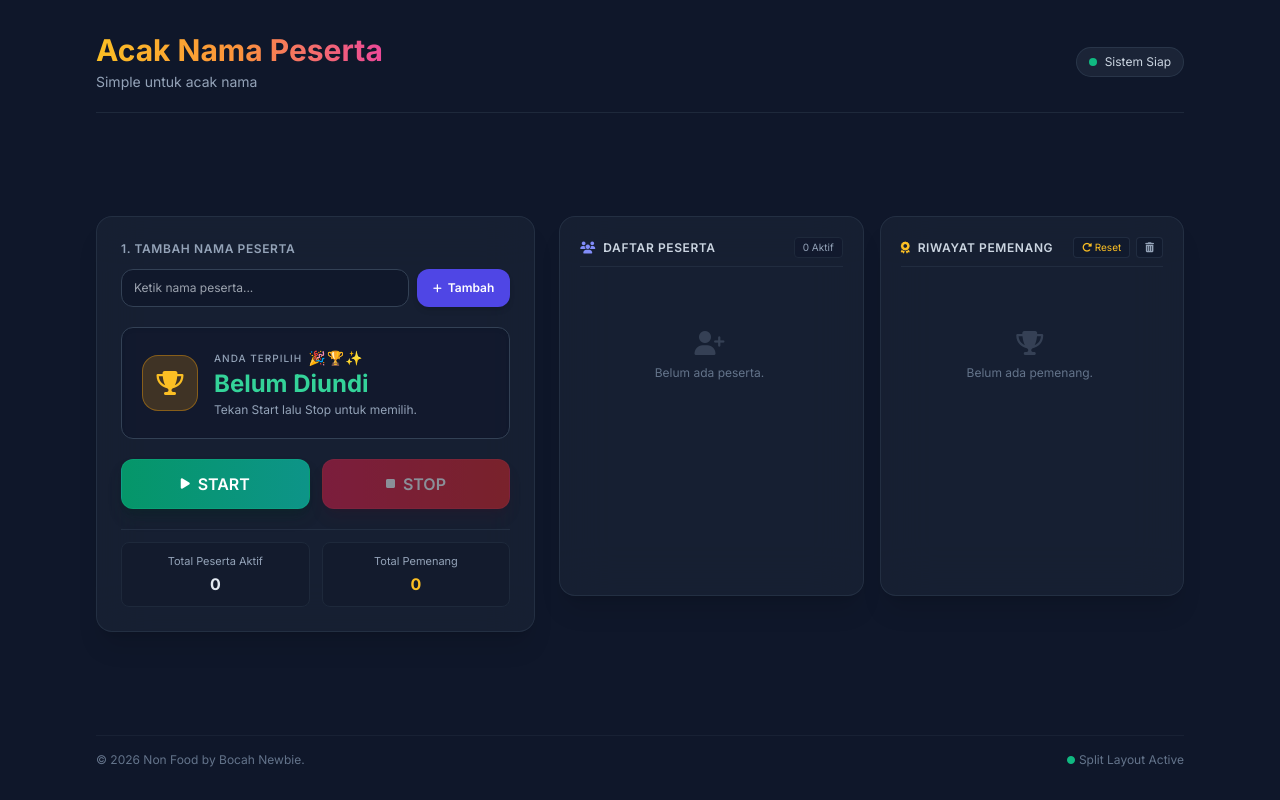
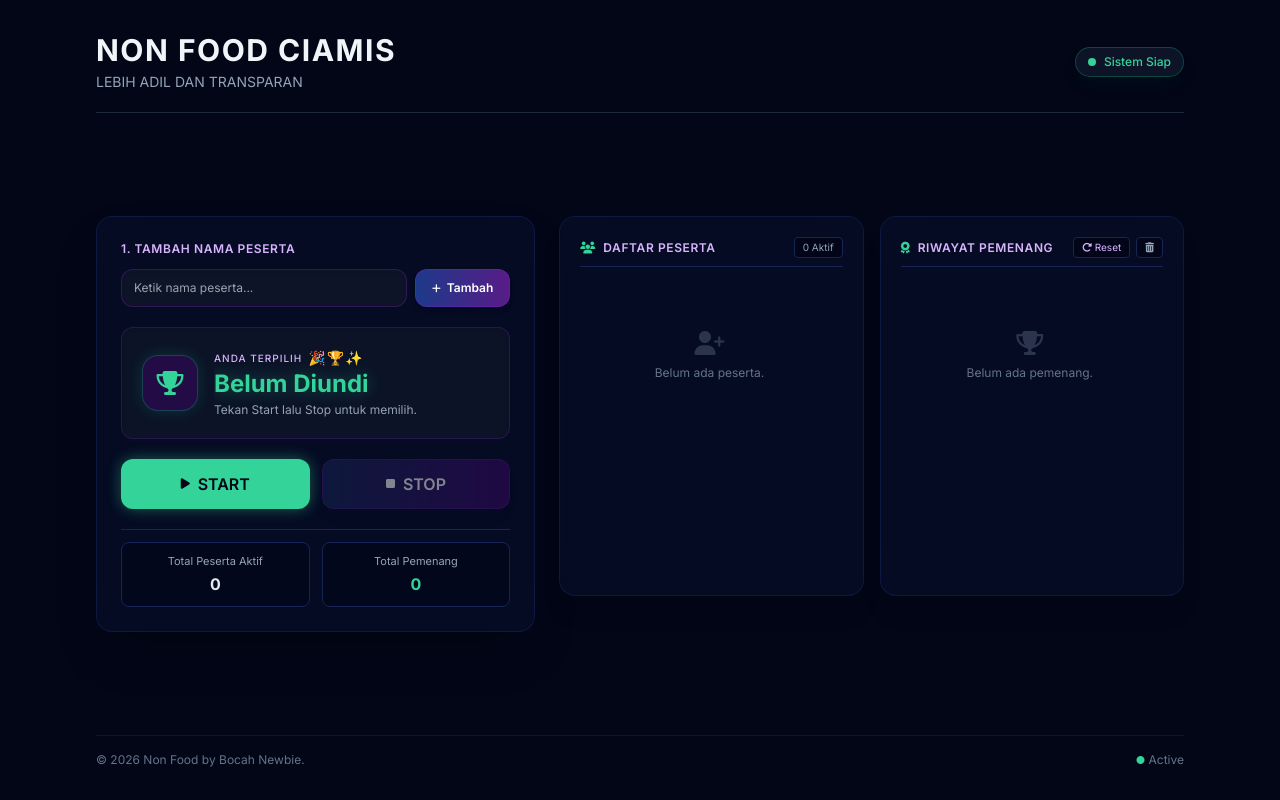
Before and after one commit to BocahNewbie/telegram, a plain HTML site: page index.html in a window 1280 px wide. Drawn offline with nearby package versions, Linux system fonts and the light colour scheme.

Commit message:
Update index.html

```diff
--- a/index.html
+++ b/index.html
@@ -1,5 +1,5 @@
 <!DOCTYPE html>
-<html lang="id" class="h-full bg-slate-900 text-slate-100">
+<html lang="id" class="h-full bg-slate-950 text-slate-100">
 <head>
     <meta charset="UTF-8">
     <meta name="viewport" content="width=device-width, initial-scale=1.0">
@@ -24,53 +24,54 @@
         }
     </script>
 </head>
-<body class="h-full font-sans antialiased bg-slate-900 text-slate-100 flex flex-col justify-between selection:bg-amber-500 selection:text-white relative">
+<body class="h-full font-sans antialiased bg-slate-950 text-slate-100 flex flex-col justify-between selection:bg-emerald-500 selection:text-white relative">
 
     <!-- Container Utama -->
     <div class="min-h-full flex flex-col justify-between p-4 sm:p-6 md:p-8 max-w-6xl mx-auto w-full">
 
-        <!-- Header -->
+        <!-- Header dengan Efek Neon Kelap-Kelip -->
         <header class="mb-6 sm:mb-8 text-center sm:text-left flex flex-col sm:flex-row items-center justify-between gap-4 border-b border-slate-800 pb-5">
             <div>
-                <h1 class="text-2xl sm:text-3xl font-bold bg-gradient-to-r from-amber-400 via-orange-400 to-pink-500 bg-clip-text text-transparent">
-                    Acak Nama Peserta
+                <!-- Judul Neon Kelap-Kelip (Biru Dongker, Ungu Dop, Hijau Neon) -->
+                <h1 class="text-2xl sm:text-3xl font-extrabold neon-title tracking-wider">
+                    NON FOOD CIAMIS
                 </h1>
-                <p class="text-xs sm:text-sm text-slate-400 mt-1">Simple untuk acak nama</p>
+                <p class="text-xs sm:text-sm text-slate-400 mt-1">LEBIH ADIL DAN TRANSPARAN</p>
             </div>
-            <div class="flex items-center gap-2 bg-slate-800/80 px-3 py-1.5 rounded-full border border-slate-700/60 text-xs text-slate-300">
-                <span class="w-2 h-2 rounded-full bg-emerald-500 animate-ping"></span>
-                <span>Sistem Siap</span>
+            <div class="flex items-center gap-2 bg-slate-900/90 px-3 py-1.5 rounded-full border border-emerald-500/30 text-xs text-slate-300 shadow-lg shadow-emerald-950/20">
+                <span class="w-2 h-2 rounded-full bg-emerald-400 animate-ping"></span>
+                <span class="text-emerald-400 font-medium">Sistem Siap</span>
             </div>
         </header>
 
         <!-- Main Content Grid -->
         <main class="grid grid-cols-1 lg:grid-cols-12 gap-6 my-auto">
 
-            <!-- Panel Kontrol & Input Peserta (Lg: 5 cols) -->
-            <section class="lg:col-span-5 bg-slate-800/50 backdrop-blur-xl border border-slate-700/50 rounded-2xl p-5 sm:p-6 shadow-xl flex flex-col justify-between gap-5">
+            <!-- Panel Kontrol & Input Peserta -->
+            <section class="lg:col-span-5 bg-blue-950/20 backdrop-blur-xl border border-blue-900/30 rounded-2xl p-5 sm:p-6 shadow-2xl flex flex-col justify-between gap-5">
                 <div>
-                    <h2 class="text-xs font-semibold uppercase tracking-wider text-slate-400 mb-3">1. Tambah Nama Peserta</h2>
+                    <h2 class="text-xs font-semibold uppercase tracking-wider text-purple-300 mb-3">1. Tambah Nama Peserta</h2>
                     <div class="flex gap-2">
-                        <input type="text" id="inputNamaSatuan" class="flex-1 bg-slate-900/80 border border-slate-700 rounded-xl px-3 py-2.5 text-xs text-slate-200 focus:outline-none focus:border-amber-500 transition-colors" placeholder="Ketik nama peserta...">
-                        <button onclick="tambahPeserta()" class="px-4 py-2.5 bg-indigo-600 hover:bg-indigo-500 text-white font-semibold text-xs rounded-xl transition-all flex items-center gap-1.5 shadow-md">
+                        <input type="text" id="inputNamaSatuan" class="flex-1 bg-slate-900/90 border border-purple-900/50 rounded-xl px-3 py-2.5 text-xs text-slate-200 focus:outline-none focus:border-emerald-400 transition-colors shadow-inner" placeholder="Ketik nama peserta...">
+                        <button onclick="tambahPeserta()" class="px-4 py-2.5 bg-gradient-to-r from-blue-900 to-purple-900 hover:from-blue-800 hover:to-purple-800 text-white font-semibold text-xs rounded-xl transition-all flex items-center gap-1.5 shadow-md border border-purple-700/40">
                             <i class="fa-solid fa-plus text-[10px]"></i>
                             <span>Tambah</span>
                         </button>
                     </div>
                 </div>
 
-                <!-- Status Kartu Pemenang Utama (Header Animasi) -->
-                <div id="statusCard" class="relative overflow-hidden rounded-xl border p-5 transition-all duration-300 bg-slate-900/60 border-slate-700 shadow-inner">
+                <!-- Status Kartu Pemenang Utama -->
+                <div id="statusCard" class="relative overflow-hidden rounded-xl border p-5 transition-all duration-300 bg-slate-900/80 border-purple-900/40 shadow-inner">
                     <div class="flex items-center gap-4">
-                        <div id="statusIconBg" class="relative flex items-center justify-center w-14 h-14 rounded-2xl bg-amber-500/20 text-amber-400 border border-amber-500/40">
+                        <div id="statusIconBg" class="relative flex items-center justify-center w-14 h-14 rounded-2xl bg-purple-950/50 text-emerald-400 border border-emerald-500/30 shadow-[0_0_15px_rgba(16,185,129,0.2)]">
                             <i id="statusIcon" class="fa-solid fa-trophy text-2xl"></i>
                         </div>
                         <div class="overflow-hidden">
-                            <div class="text-[10px] font-medium text-slate-400 uppercase tracking-widest flex items-center gap-1.5">
+                            <div class="text-[10px] font-medium text-purple-300 uppercase tracking-widest flex items-center gap-1.5">
                                 <span>Anda Terpilih</span>
                                 <span id="emojiBadge" class="text-sm">🎉🏆✨</span>
                             </div>
-                            <div id="statusText" class="text-xl sm:text-2xl font-extrabold text-emerald-400 truncate transition-all">Belum Diundi</div>
+                            <div id="statusText" class="text-xl sm:text-2xl font-extrabold text-emerald-400 truncate transition-all drop-shadow-[0_0_8px_rgba(16,185,129,0.4)]">Belum Diundi</div>
                             <p id="statusDesc" class="text-xs text-slate-400 mt-0.5">Tekan Start lalu Stop untuk memilih.</p>
                         </div>
                     </div>
@@ -78,40 +79,40 @@
 
                 <!-- Tombol Kontrol START & STOP -->
                 <div class="grid grid-cols-2 gap-3">
-                    <button id="btnStart" onclick="mulaiAcak()" class="flex items-center justify-center gap-2 px-5 py-3 rounded-xl font-semibold text-white bg-gradient-to-r from-emerald-600 to-teal-600 hover:from-emerald-500 hover:to-teal-500 active:scale-[0.98] shadow-lg shadow-emerald-950/30 border border-emerald-500/30 transition-all">
+                    <button id="btnStart" onclick="mulaiAcak()" class="flex items-center justify-center gap-2 px-5 py-3 rounded-xl font-semibold text-slate-950 bg-emerald-400 hover:bg-emerald-300 active:scale-[0.98] shadow-[0_0_15px_rgba(52,211,153,0.4)] transition-all font-bold">
                         <i class="fa-solid fa-play text-xs"></i>
                         <span>START</span>
                     </button>
-                    <button id="btnStop" onclick="hentiAcak()" disabled class="flex items-center justify-center gap-2 px-5 py-3 rounded-xl font-semibold text-white bg-gradient-to-r from-rose-600 to-red-600 hover:from-rose-500 hover:to-red-500 active:scale-[0.98] shadow-lg shadow-rose-950/30 border border-rose-500/30 transition-all opacity-50 cursor-not-allowed">
+                    <button id="btnStop" onclick="hentiAcak()" disabled class="flex items-center justify-center gap-2 px-5 py-3 rounded-xl font-semibold text-white bg-gradient-to-r from-blue-950 to-purple-950 hover:from-blue-900 hover:to-purple-900 active:scale-[0.98] shadow-lg border border-purple-800/40 transition-all opacity-50 cursor-not-allowed">
                         <i class="fa-solid fa-stop text-xs"></i>
                         <span>STOP</span>
                     </button>
                 </div>
 
                 <!-- Statistik Ringkas -->
-                <div class="grid grid-cols-2 gap-3 pt-3 border-t border-slate-700/50 text-center">
-                    <div class="bg-slate-900/40 p-2.5 rounded-lg border border-slate-800">
+                <div class="grid grid-cols-2 gap-3 pt-3 border-t border-blue-950 text-center">
+                    <div class="bg-slate-950/60 p-2.5 rounded-lg border border-blue-950">
                         <div class="text-[11px] text-slate-400">Total Peserta Aktif</div>
                         <div id="statTotal" class="text-base font-bold text-slate-200 mt-0.5">0</div>
                     </div>
-                    <div class="bg-slate-900/40 p-2.5 rounded-lg border border-slate-800">
+                    <div class="bg-slate-950/60 p-2.5 rounded-lg border border-blue-950">
                         <div class="text-[11px] text-slate-400">Total Pemenang</div>
-                        <div id="statPemenang" class="text-base font-bold text-amber-400 mt-0.5">0</div>
+                        <div id="statPemenang" class="text-base font-bold text-emerald-400 mt-0.5">0</div>
                     </div>
                 </div>
             </section>
 
-            <!-- Panel Kanan: Daftar Peserta & Riwayat Terpisah (Lg: 7 cols) -->
+            <!-- Panel Kanan: Daftar Peserta & Riwayat Terpisah -->
             <section class="lg:col-span-7 grid grid-cols-1 md:grid-cols-2 gap-4">
 
                 <!-- Kotak 1: Daftar Peserta -->
-                <div class="bg-slate-800/50 backdrop-blur-xl border border-slate-700/50 rounded-2xl p-4 sm:p-5 shadow-xl flex flex-col h-[380px]">
-                    <div class="flex items-center justify-between mb-3 border-b border-slate-700/40 pb-2">
+                <div class="bg-blue-950/20 backdrop-blur-xl border border-blue-900/30 rounded-2xl p-4 sm:p-5 shadow-xl flex flex-col h-[380px]">
+                    <div class="flex items-center justify-between mb-3 border-b border-blue-950 pb-2">
                         <div class="flex items-center gap-2">
-                            <i class="fa-solid fa-users text-indigo-400 text-xs"></i>
-                            <h2 class="text-xs font-semibold uppercase tracking-wider text-slate-300">Daftar Peserta</h2>
+                            <i class="fa-solid fa-users text-emerald-400 text-xs"></i>
+                            <h2 class="text-xs font-semibold uppercase tracking-wider text-purple-300">Daftar Peserta</h2>
                         </div>
-                        <span id="logCountText" class="text-[10px] text-slate-400 bg-slate-900/60 px-2 py-0.5 rounded border border-slate-800">0 Aktif</span>
+                        <span id="logCountText" class="text-[10px] text-slate-400 bg-slate-950/80 px-2 py-0.5 rounded border border-blue-950">0 Aktif</span>
                     </div>
                     <div id="logContainer" class="space-y-2 overflow-y-auto flex-1 pr-1 text-xs">
                         <div id="emptyLogState" class="text-center py-12 text-slate-500">
@@ -122,17 +123,17 @@
                 </div>
 
                 <!-- Kotak 2: Riwayat Pemenang -->
-                <div class="bg-slate-800/50 backdrop-blur-xl border border-slate-700/50 rounded-2xl p-4 sm:p-5 shadow-xl flex flex-col h-[380px]">
-                    <div class="flex items-center justify-between mb-3 border-b border-slate-700/40 pb-2">
+                <div class="bg-blue-950/20 backdrop-blur-xl border border-blue-900/30 rounded-2xl p-4 sm:p-5 shadow-xl flex flex-col h-[380px]">
+                    <div class="flex items-center justify-between mb-3 border-b border-blue-950 pb-2">
                         <div class="flex items-center gap-2">
-                            <i class="fa-solid fa-award text-amber-400 text-xs"></i>
-                            <h2 class="text-xs font-semibold uppercase tracking-wider text-slate-300">Riwayat Pemenang</h2>
+                            <i class="fa-solid fa-award text-emerald-400 text-xs"></i>
+                            <h2 class="text-xs font-semibold uppercase tracking-wider text-purple-300">Riwayat Pemenang</h2>
                         </div>
                         <div class="flex items-center gap-1.5">
-                            <button onclick="resetPemenangSaja()" class="text-[10px] text-amber-400 hover:text-amber-300 transition-colors bg-slate-900/50 px-2 py-0.5 rounded border border-slate-700/50" title="Buka blokir peserta">
+                            <button onclick="resetPemenangSaja()" class="text-[10px] text-purple-300 hover:text-white transition-colors bg-slate-950/80 px-2 py-0.5 rounded border border-blue-950" title="Buka blokir peserta">
                                 <i class="fa-solid fa-rotate-right"></i> Reset
                             </button>
-                            <button onclick="clearLogs()" class="text-[10px] text-slate-400 hover:text-rose-400 transition-colors bg-slate-900/50 px-2 py-0.5 rounded border border-slate-700/50" title="Hapus semua">
+                            <button onclick="clearLogs()" class="text-[10px] text-slate-400 hover:text-rose-400 transition-colors bg-slate-950/80 px-2 py-0.5 rounded border border-blue-950" title="Hapus semua">
                                 <i class="fa-solid fa-trash-can"></i>
                             </button>
                         </div>
@@ -149,24 +150,24 @@
         </main>
 
         <!-- Footer -->
-        <footer class="mt-8 pt-4 border-t border-slate-800/60 text-center text-xs text-slate-500 flex flex-col sm:flex-row justify-between items-center gap-2">
+        <footer class="mt-8 pt-4 border-t border-slate-900 text-center text-xs text-slate-500 flex flex-col sm:flex-row justify-between items-center gap-2">
             <div>&copy; 2026 Non Food by Bocah Newbie.</div>
             <div class="flex items-center gap-4">
-                <span class="inline-flex items-center gap-1"><i class="fa-solid fa-circle text-[8px] text-emerald-500"></i> Split Layout Active</span>
+                <span class="inline-flex items-center gap-1"><i class="fa-solid fa-circle text-[8px] text-emerald-400"></i> Active</span>
             </div>
         </footer>
     </div>
 
     <!-- POPUP MODAL PEMENANG -->
-    <div id="winnerModal" class="fixed inset-0 z-50 flex items-center justify-center bg-slate-950/80 backdrop-blur-md hidden opacity-0 transition-opacity duration-300">
-        <div class="bg-slate-900 border border-amber-500/50 rounded-3xl p-8 max-w-md w-full mx-4 shadow-2xl text-center transform scale-90 transition-transform duration-300" id="modalContent">
-            <div class="w-20 h-20 mx-auto mb-4 rounded-full bg-amber-500/20 border border-amber-500/40 flex items-center justify-center text-amber-400 text-3xl shadow-lg animate-bounce">
+    <div id="winnerModal" class="fixed inset-0 z-50 flex items-center justify-center bg-slate-950/85 backdrop-blur-md hidden opacity-0 transition-opacity duration-300">
+        <div class="bg-blue-950/90 border border-emerald-500/50 rounded-3xl p-8 max-w-md w-full mx-4 shadow-[0_0_30px_rgba(16,185,129,0.3)] text-center transform scale-90 transition-transform duration-300" id="modalContent">
+            <div class="w-20 h-20 mx-auto mb-4 rounded-full bg-emerald-500/20 border border-emerald-500/40 flex items-center justify-center text-emerald-400 text-3xl shadow-[0_0_15px_rgba(16,185,129,0.4)] animate-bounce">
                 <i class="fa-solid fa-award"></i>
             </div>
-            <span class="text-xs font-semibold tracking-widest text-amber-400 uppercase bg-amber-500/10 px-3 py-1 rounded-full border border-amber-500/20">Selamat Anda orang pilihan! 🎉</span>
+            <span class="text-xs font-semibold tracking-widest text-emerald-400 uppercase bg-emerald-500/10 px-3 py-1 rounded-full border border-emerald-500/20">Selamat Adna orang Pilihan! 🎉</span>
             <h2 id="modalWinnerName" class="text-3xl font-extrabold text-white mt-4 mb-2 tracking-wide">Nama Pemenang</h2>
             <p class="text-xs text-slate-400 mb-6">Peserta ini telah terpilih dan otomatis diblokir dari undian berikutnya.</p>
-            <button onclick="tutupModal()" class="w-full py-3 bg-gradient-to-r from-amber-500 to-orange-600 hover:from-amber-400 hover:to-orange-500 text-white font-bold text-sm rounded-xl shadow-lg shadow-amber-950/40 transition-all">
+            <button onclick="tutupModal()" class="w-full py-3 bg-emerald-400 hover:bg-emerald-300 text-slate-950 font-bold text-sm rounded-xl shadow-[0_0_15px_rgba(52,211,153,0.4)] transition-all">
                 Tutup & Lanjutkan
             </button>
         </div>
```
